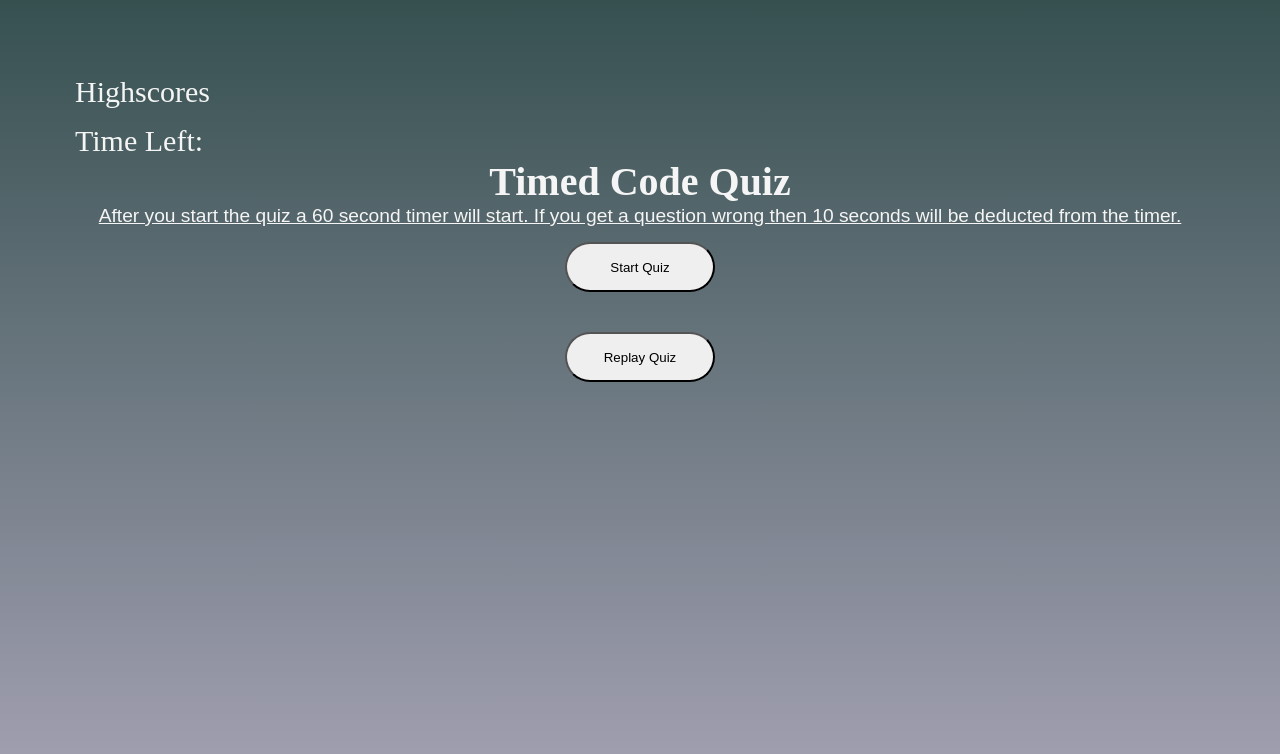
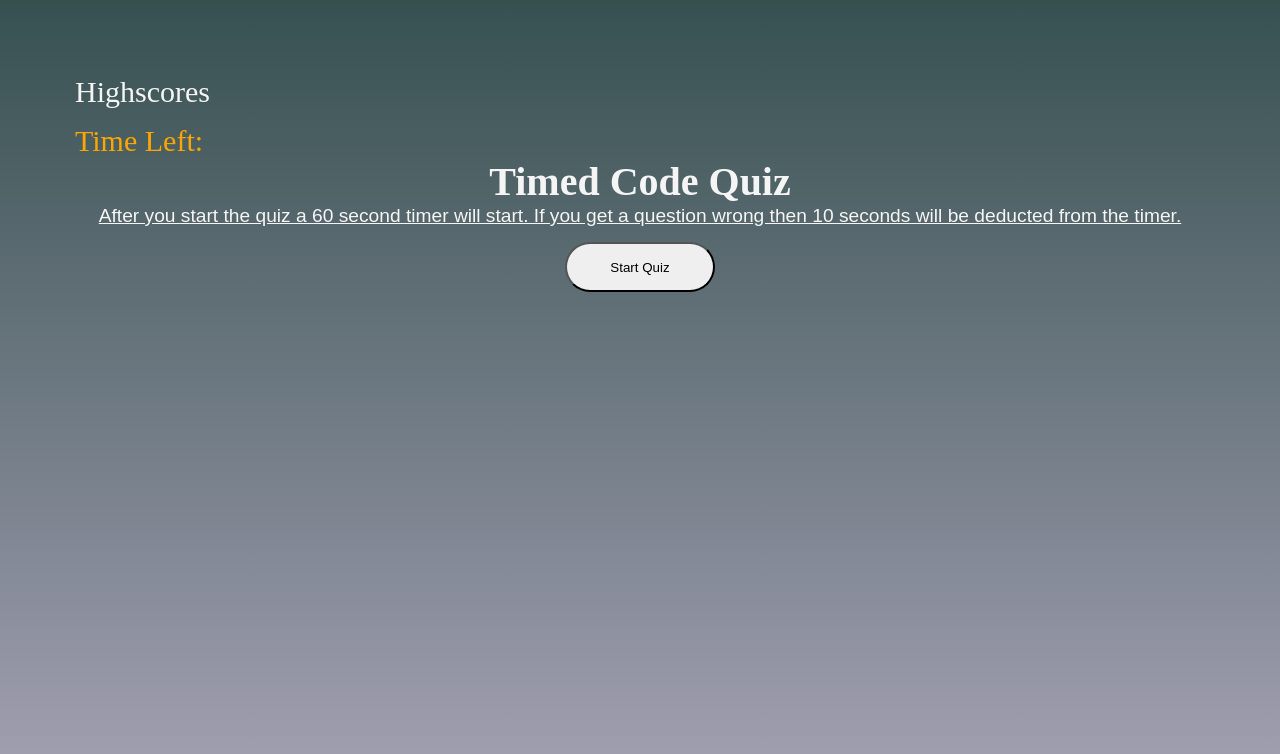
Before and after one commit to Leiser92/code-quiz, a plain HTML site: page index.html in a window 1280 px wide. Drawn offline with Linux system fonts and the light colour scheme.

Commit message:
initial pseudo-code for javascript

```diff
--- a/assets/style.css
+++ b/assets/style.css
@@ -21,6 +21,7 @@ body {
 .timer {
     margin-top: 15px;
     font-size: 30px;
+    color:orange;
 }
 
 h1 {
@@ -63,8 +64,9 @@ footer {
 
 
 
-.restart {
+/* .restart {
     border-radius: 25px;
     width: 150px;
     height: 50px;
-}
+    margin-top: 250px;
+} */
--- a/index.html
+++ b/index.html
@@ -9,6 +9,7 @@
 </head>
 
 <body>
+    <!-- highscore and timer function -->
     <header>
         <div class = "highscore">
             Highscores
@@ -18,24 +19,27 @@
         <p id="countdown"></p>
       </div>
     </header>
-    <h1>
+
+    <!-- intro section -->
+    <section class="intro" id="intro">
+      <h1>
         Timed Code Quiz
-    </h1>
-    <p class="rule">
+      </h1>
+     <p class="rule">
         After you start the quiz a 60 second timer will start.
         If you get a question wrong then 10 seconds will be deducted from the timer.
-    </p>
+     </p>
         <!-- start Quiz button -->
         <div class="start-btn">
             <button class=btn>Start Quiz</button>
         </div>
 
-
-        <footer>
+    </section>
+        <!-- <footer>
             <div class="replay-btn">
                 <button class="restart">Replay Quiz</button>
             </div>
-        </footer>
+        </footer> -->
     <script src="assets/js/script.js"></script>
 </body>
 </html>
```
Also changed, not shown: assets/js/script.js (+22 -0 lines).
